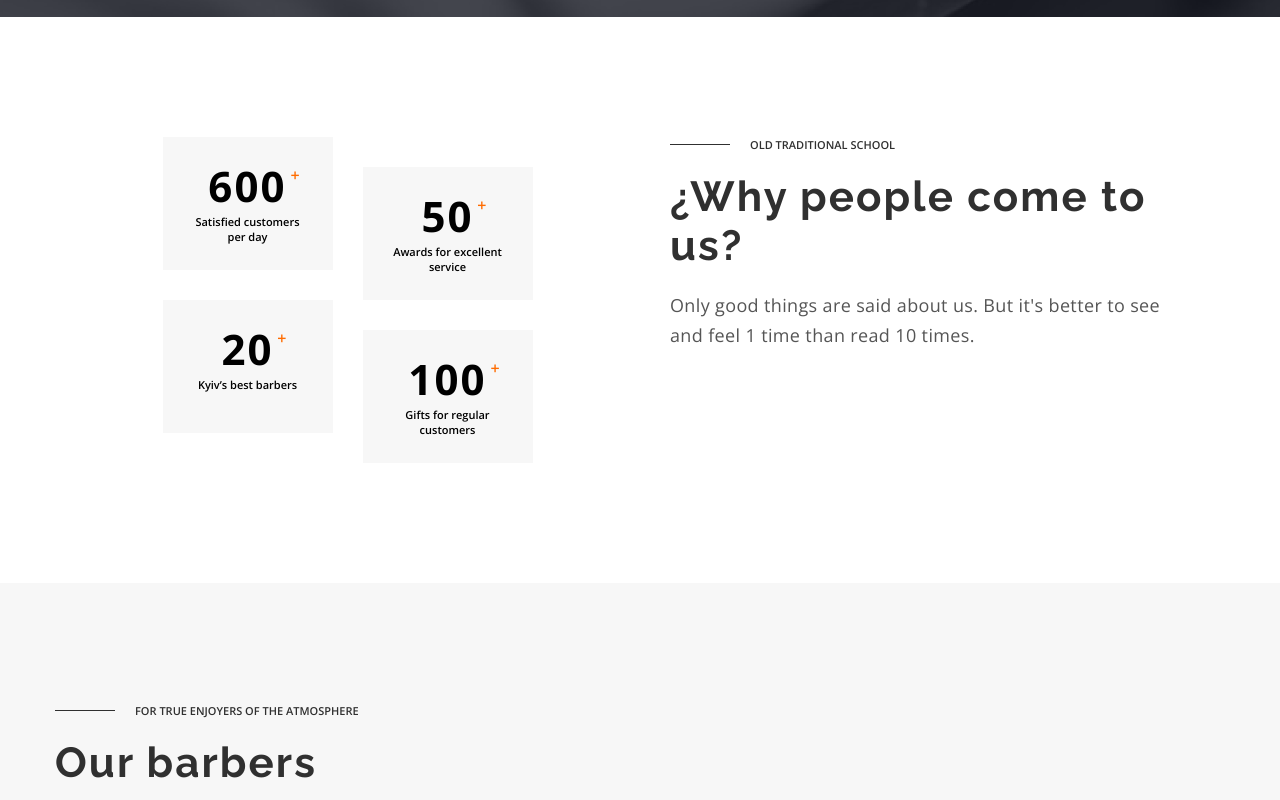
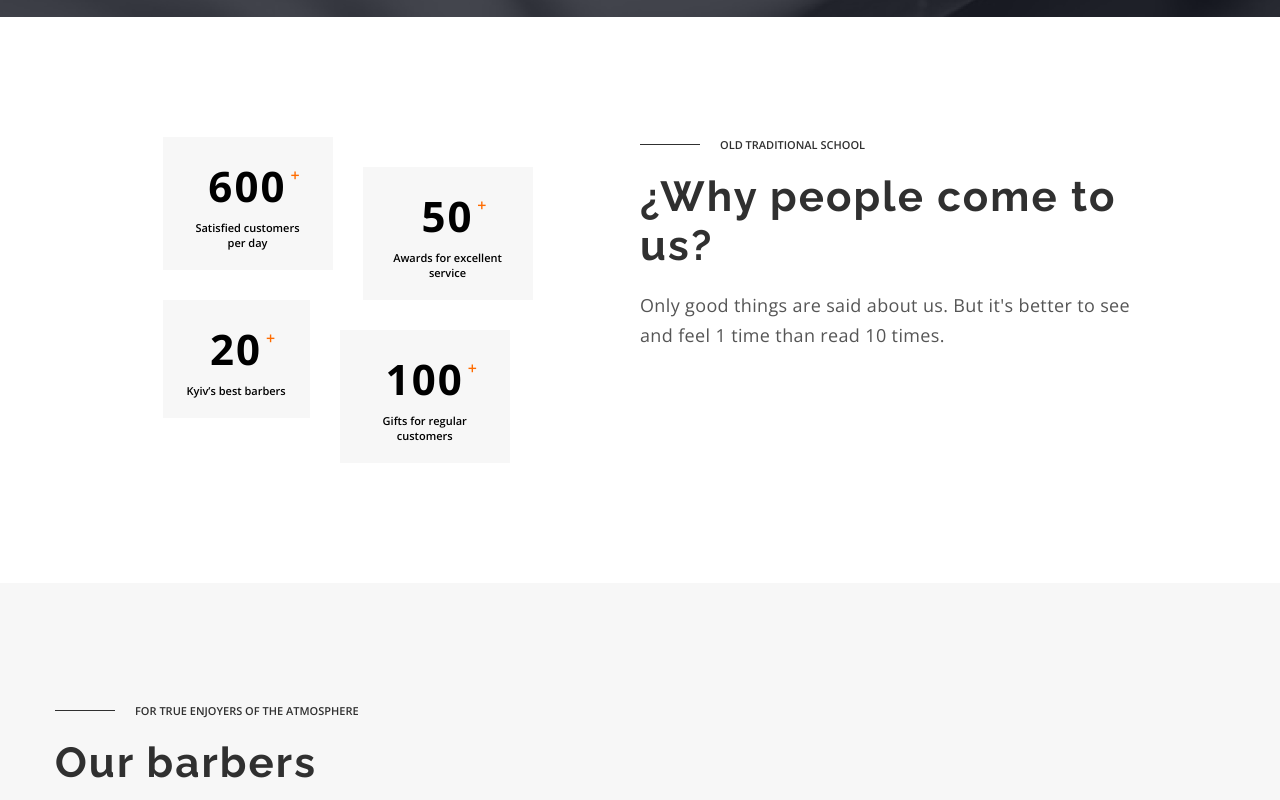
Before and after one commit to VolodymyrSyzonenko/barbershop, a plain HTML site: page index.html in a window 1280 px wide. Shown: the part 2060-2860 px from the top of the page. Drawn offline with nearby package versions, Linux system fonts and the light colour scheme.

Commit message:
edit some mistakes with positioning

```diff
--- a/css/style.css
+++ b/css/style.css
@@ -409,6 +409,7 @@ align-items: flex-end;
   display: flex;
   justify-content: space-between;
   margin-bottom: 44px;
+  gap: 30px;
 }
 
 .price-list {
@@ -469,8 +470,9 @@ align-items: flex-end;
 
 .benefits-container {
   display: flex;
-  gap: 30px;
+  /* gap: 30px; */
 }
+
 .benefits-left-side {
  width: 50%;
 }
@@ -486,8 +488,8 @@ align-items: flex-end;
 
 .benefits-item {
   text-align: center;
-  width: 170px;
-  min-height: 133px;
+  /* width: 170px;
+  min-height: 133px; */
   padding: 20px 24px;
   background-color: #f7f7f7;
 }
@@ -505,6 +507,7 @@ align-items: flex-end;
   line-height: calc(57 / 42);
   text-align: center;
   letter-spacing: 0.05em;
+  margin-bottom: 6px;
 }
 
 .benefits-quantity:after {
@@ -524,10 +527,17 @@ align-items: flex-end;
 
 .benefits-text {
   font-family: 'Open Sans';
-    font-size: 11px;
-    font-weight: 600;
-    line-height: calc(15 / 11);
-    text-align: center;
+  font-size: 11px;
+  font-weight: 600;
+  line-height: calc(15 / 11);
+  text-align: center;
+
+  margin: 0 auto;
+  max-width: 122px;
+}
+
+.benefits-item > .benefits-right-side {
+  margin-right: 130px;
 }
 
 .benefits-right-side {
@@ -643,6 +653,10 @@ align-items: flex-end;
   fill: currentColor;
 }
 
+.contacts-icon:first-child {
+  margin-top: 6px;
+}
+
 .contact-item {
   /* width: 230px; */
   padding: auto;
```
Also changed, not shown: index.html (+1 -1 lines).
